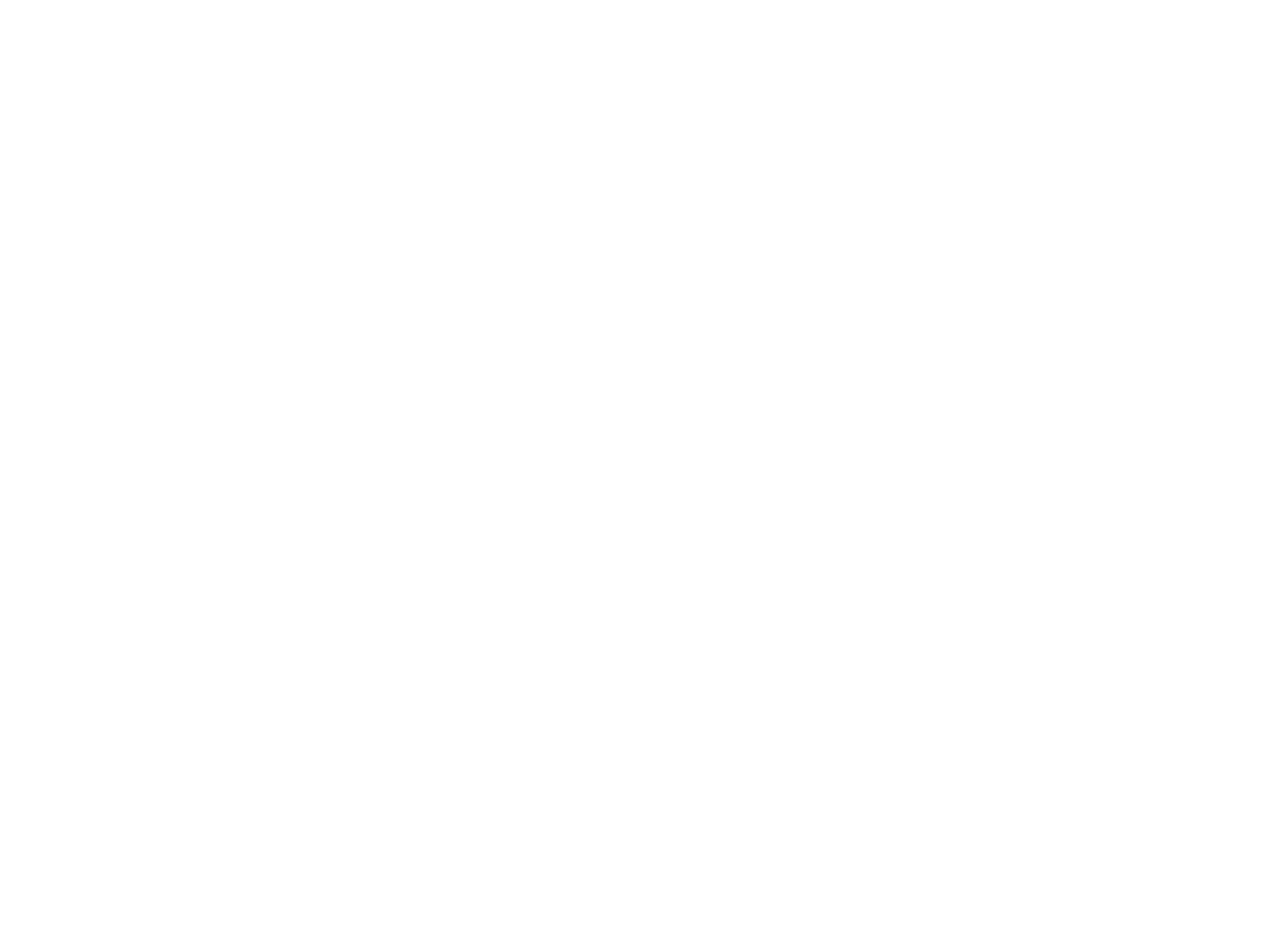
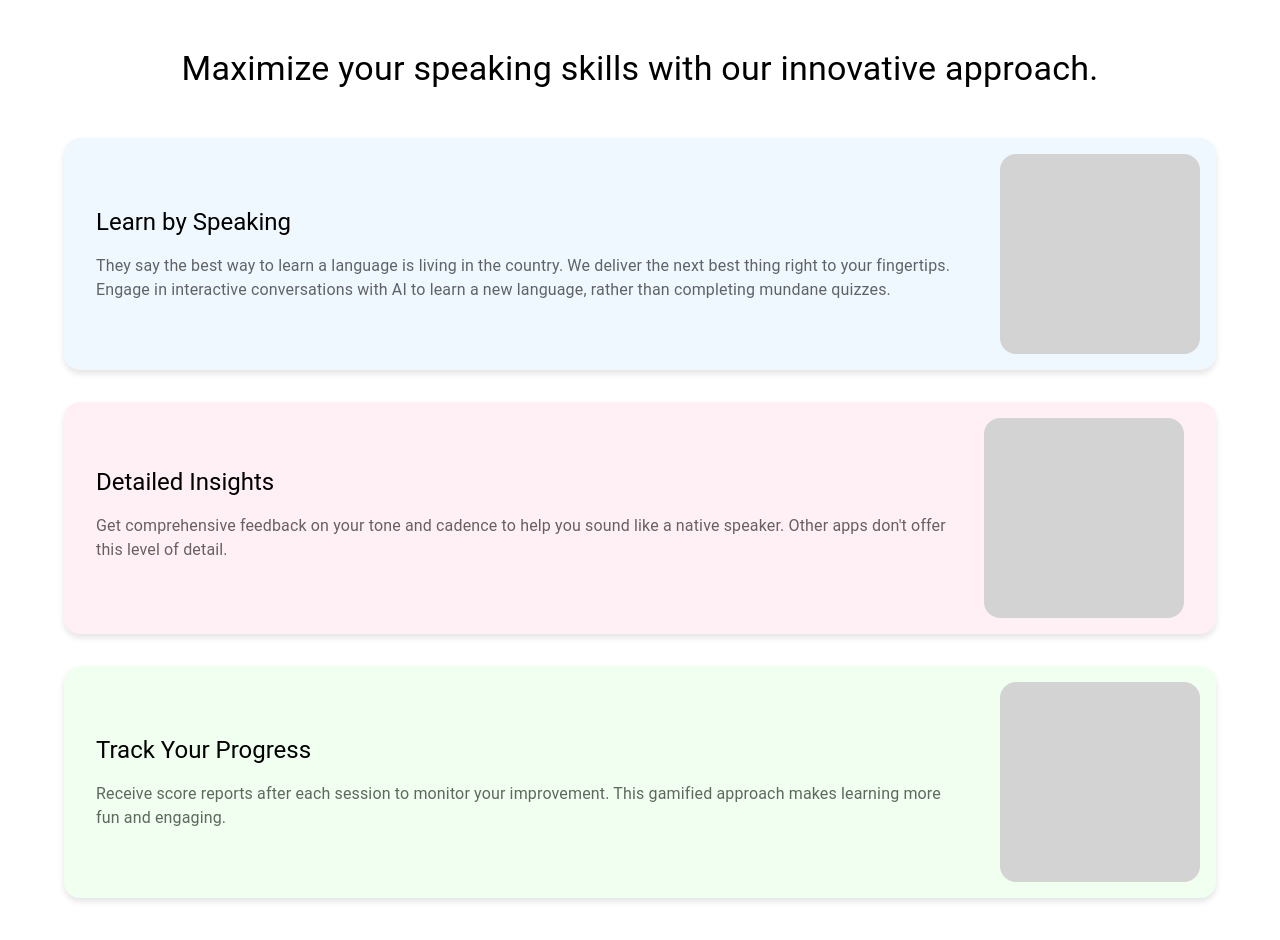
Before and after one commit to Language-Learner-Catapult/language-fe, a React (Create React App) app: page / in a window 1280 px wide. Shown: the part 880-1820 px from the top of the page. Before the commit the page ends 800 px from the top, so only its background shows below. Built offline with nearby package versions, Linux system fonts and the light colour scheme; no server answers.

Commit message:
Updated landing page and added logo

```diff
--- a/src/components/landing/Landing.jsx
+++ b/src/components/landing/Landing.jsx
@@ -1,5 +1,5 @@
 import React from 'react';
-import { Box, Button, Container, Typography, Grid } from '@mui/material';
+import { Box, Button, Container, Typography, Grid, Card, CardContent, AppBar, Toolbar } from '@mui/material';
 import { styled } from '@mui/material/styles';
 import GoogleIcon from '@mui/icons-material/Google';
 import { getAuth, signInWithPopup, GoogleAuthProvider } from 'firebase/auth';
@@ -21,8 +21,25 @@ const SignInButton = styled(Button)(({ theme }) => ({
   },
 }));
 
+const BenefitCard = styled(Card)(({ theme, backgroundColor, titleColor }) => ({
+  display: 'flex',
+  flexDirection: 'row',
+  alignItems: 'center',
+  justifyContent: 'space-between',
+  padding: theme.spacing(2),
+  borderRadius: '16px',
+  boxShadow: '0 4px 6px rgba(0, 0, 0, 0.1)',
+  backgroundColor: backgroundColor,
+  '& .MuiTypography-h5': {
+    background: titleColor,
+    WebkitBackgroundClip: 'text',
+    WebkitTextFillColor: 'transparent',
+  },
+}));
+
 const LandingPage = ({ setAuthenticated }) => {
   const navigate = useNavigate();
+
   const handleGoogleSignIn = () => {
     const auth = getAuth(app);
     const provider = new GoogleAuthProvider();
@@ -45,15 +62,25 @@ const LandingPage = ({ setAuthenticated }) => {
         background: 'linear-gradient(45deg, #FE6B8B 30%, #FF8E53 90%)',
       }}
     >
+        <AppBar position="static" sx={{ background: 'transparent', boxShadow: 'none' }}>
+        <Toolbar>
+            <Box sx={{ display: 'flex', alignItems: 'center' }}>
+            <img src="/logo.png" alt="lingua logo" style={{ width: '40px', height: '40px', marginRight: '8px' }} />
+            <Typography variant="h6" component="div" sx={{ flexGrow: 1, color: 'white', fontWeight: 'bold' }}>
+                Lingua
+            </Typography>
+            </Box>
+        </Toolbar>
+        </AppBar>
       <Container maxWidth="lg">
         <Grid container alignItems="center" justifyContent="space-between" sx={{ minHeight: '100vh' }}>
           <Grid item xs={12} md={6}>
             <Box sx={{ mb: 4 }}>
               <Typography variant="h2" component="h1" sx={{ fontWeight: 700, color: 'white', mb: 2 }}>
-                Master a Language Faster by Speaking with AI
+                Master a language conversationally.
               </Typography>
               <Typography variant="h5" component="p" sx={{ fontWeight: 400, color: 'white', mb: 4 }}>
-                Transform your language learning experience through 24/7 immersion with personalized AI chat-based tools.
+                We bring a fluent conversational partner right to your laptop with the power of AI.
               </Typography>
               <SignInButton startIcon={<GoogleIcon />} onClick={handleGoogleSignIn}>
                 Sign in with Google
@@ -75,6 +102,92 @@ const LandingPage = ({ setAuthenticated }) => {
           </Grid>
         </Grid>
       </Container>
+      <Box sx={{ py: 8, backgroundColor: 'white' }}>
+        <Container maxWidth="lg">
+          <Typography variant="h4" component="h2" align="center" sx={{ mb: 6 }}>
+            Maximize your speaking skills with our innovative approach.
+          </Typography>
+          <Grid container spacing={4}>
+            <Grid item xs={12}>
+              <BenefitCard
+                backgroundColor="#F0F8FF"
+                titleColor="black"
+              >
+                <CardContent>
+                  <Typography variant="h5" component="div" sx={{ mb: 2 }}>
+                    Learn by Speaking
+                  </Typography>
+                  <Typography variant="body1" color="text.secondary">
+                    They say the best way to learn a language is living in the country. We deliver the next best thing right to your fingertips.
+                    Engage in interactive conversations with AI to learn a new language, rather than completing mundane quizzes.
+                  </Typography>
+                </CardContent>
+                <Box
+                  sx={{
+                    width: '200px',
+                    height: '200px',
+                    backgroundColor: 'lightgray',
+                    borderRadius: '16px',
+                    flexShrink: 0,
+                    ml: 2,
+                  }}
+                />
+              </BenefitCard>
+            </Grid>
+            <Grid item xs={12}>
+              <BenefitCard
+                backgroundColor="#FFF0F5"
+                titleColor="black"
+                sx={{ flexDirection: 'row-reverse' }}
+              >
+                <Box
+                  sx={{
+                    width: '200px',
+                    height: '200px',
+                    backgroundColor: 'lightgray',
+                    borderRadius: '16px',
+                    flexShrink: 0,
+                    mr: 2,
+                  }}
+                />
+                <CardContent>
+                  <Typography variant="h5" component="div" sx={{ mb: 2 }}>
+                    Detailed Insights
+                  </Typography>
+                  <Typography variant="body1" color="text.secondary">
+                    Get comprehensive feedback on your tone and cadence to help you sound like a native speaker. Other apps don't offer this level of detail.
+                  </Typography>
+                </CardContent>
+              </BenefitCard>
+            </Grid>
+            <Grid item xs={12}>
+              <BenefitCard
+                backgroundColor="#F0FFF0"
+                titleColor="black"
+              >
+                <CardContent>
+                  <Typography variant="h5" component="div" sx={{ mb: 2 }}>
+                    Track Your Progress
+                  </Typography>
+                  <Typography variant="body1" color="text.secondary">
+                    Receive score reports after each session to monitor your improvement. This gamified approach makes learning more fun and engaging.
+                  </Typography>
+                </CardContent>
+                <Box
+                  sx={{
+                    width: '200px',
+                    height: '200px',
+                    backgroundColor: 'lightgray',
+                    borderRadius: '16px',
+                    flexShrink: 0,
+                    ml: 2,
+                  }}
+                />
+              </BenefitCard>
+            </Grid>
+          </Grid>
+        </Container>
+      </Box>
     </Box>
   );
 };
```
Also changed, not shown: public/logo.png (added).
